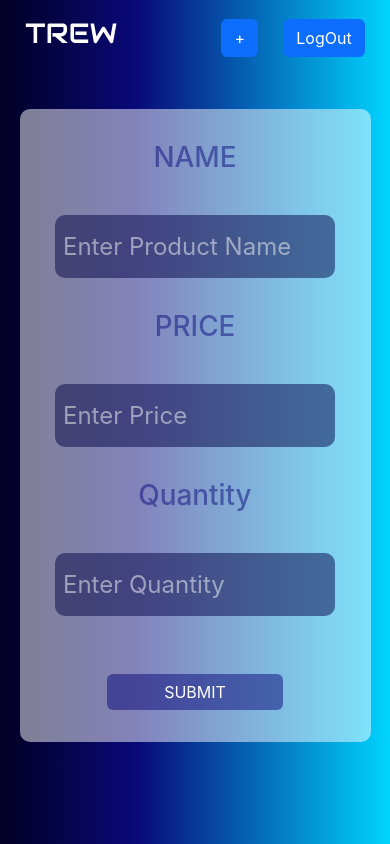
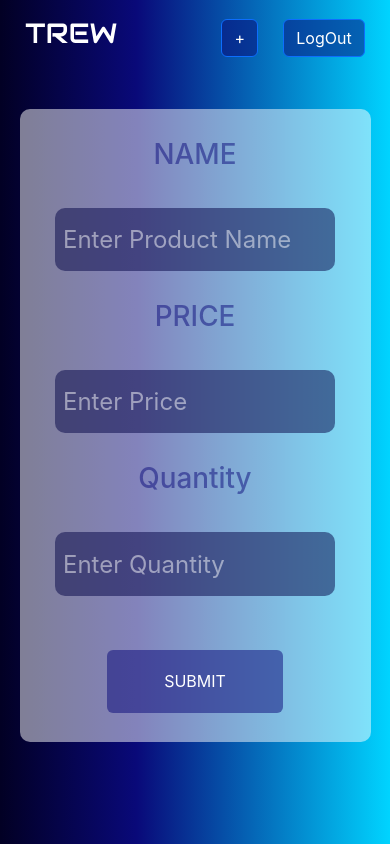
Before and after one commit to Fmajid29/inventory-react, a React (Create React App) app: page /addproduct in a window 390 px wide. Built offline with nearby package versions, Linux system fonts and the light colour scheme.

Commit message:
finalized the frontend

```diff
--- a/src/Components/NavBar/Navbar.css
+++ b/src/Components/NavBar/Navbar.css
@@ -12,6 +12,7 @@
 
 #lgbtn {
   margin-left: 3vh;
+  background-color: rgb(9, 9, 121, 0.5);
 }
 
 #smAddbtn {
@@ -25,5 +26,6 @@
 
   #smAddbtn {
     display: inline;
+    background-color: rgb(9, 9, 121, 0.5);
   }
 }
--- a/src/Components/NavBar/Navrbar.jsx
+++ b/src/Components/NavBar/Navrbar.jsx
@@ -1,19 +1,27 @@
 import React from "react";
 import { Button } from "react-bootstrap";
 import "./Navbar.css";
-import { Link } from "react-router-dom";
+import { useNavigate } from "react-router-dom";
 
 const Navrbar = () => {
+  const navigate = useNavigate();
+
+  function handlePlus() {
+    navigate("/addproduct");
+  }
+
   return (
     <div className="MainNav">
       <div>
         <h1>TREW</h1>
       </div>
       <div>
-        <Link to="/addproduct">
-          <Button id="smAddbtn">+</Button>
-          <Button id="Addbtn">Add Products</Button>
-        </Link>
+        <Button id="smAddbtn" onClick={handlePlus}>
+          +
+        </Button>
+        <Button id="Addbtn" onClick={handlePlus}>
+          Add Products
+        </Button>
         <Button id="lgbtn">LogOut</Button>
       </div>
     </div>
--- a/src/Components/Product/Product.css
+++ b/src/Components/Product/Product.css
@@ -36,6 +36,11 @@
   background-color: rgba(5, 5, 71, 0.5);
 }
 
+#minusbutton,
+#plusbutton {
+  background-color: rgb(9, 9, 121, 0.5);
+}
+
 @media screen and (max-width: 800px) {
   .mainDiv {
     width: 100%;
--- a/src/Pages/AddProduct/Addproduct.css
+++ b/src/Pages/AddProduct/Addproduct.css
@@ -32,6 +32,7 @@
 
 #submitbtn {
   width: 20%;
+  height: 10%;
   margin-top: 3vh;
   text-align: center;
   background-color: rgb(9, 9, 121, 0.5);
@@ -48,6 +49,9 @@
   .MainAddPdt {
     width: 90%;
   }
+  #submitbtn {
+    width: 60%;
+  }
 }
 
 @media screen and (max-width: 400px) {
--- a/src/Pages/Login/Login.css
+++ b/src/Pages/Login/Login.css
@@ -70,6 +70,10 @@
   border-radius: 12px;
 }
 
+#lgnbtn {
+  background-color: rgb(9, 9, 121, 0.5);
+}
+
 @media screen and (max-width: 800px) {
   .loginform {
     height: 70vh;
--- a/src/Pages/Login/Login.jsx
+++ b/src/Pages/Login/Login.jsx
@@ -1,9 +1,10 @@
 import React, { useState } from "react";
 import "./Login.css";
-import { Link } from "react-router-dom";
+import { useNavigate } from "react-router-dom";
 import { Button } from "react-bootstrap";
 
 const Login = () => {
+  const navigate = useNavigate();
   const [loginData, changeLoginData] = useState({});
 
   function handlechange(e) {
@@ -13,6 +14,10 @@ const Login = () => {
         [e.target.name]: e.target.value,
       };
     });
+  }
+
+  function handleLogin() {
+    navigate("/adminpanel");
   }
 
   return (
@@ -35,9 +40,9 @@ const Login = () => {
             onChange={handlechange}
             value={loginData.password}
           />
-          <Link to="/adminpanel">
-            <Button>Login</Button>
-          </Link>
+          <Button onClick={handleLogin} id="lgnbtn">
+            Login
+          </Button>
         </div>
       </div>
     </div>
```
